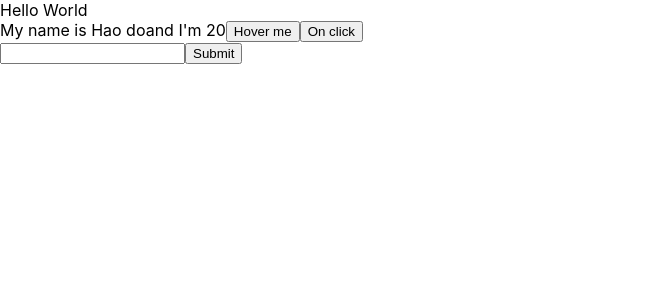
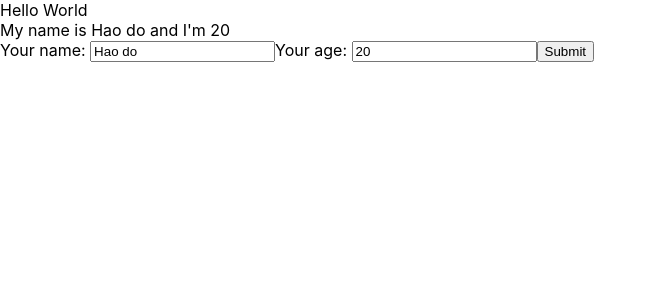
Before and after one commit to haodo04/ReactJS_Learn, a React (Create React App) app: page / in a window 1280 px wide. Shown: the top 300 px of the page, without its empty margins (0-657 px from the left). Built offline with nearby package versions, Linux system fonts and the light colour scheme.

Commit message:
nesting component

```diff
--- a/src/components/MyComponent.js
+++ b/src/components/MyComponent.js
@@ -1,51 +1,11 @@
 import React from "react";
+import UserInfo from "./UserInfo";
 
 class MyComponent extends React.Component {
-  state = {
-    name: "Hao do",
-    address: "HCM",
-    age: 20,
-  };
-
-  handleClick = (event) => {
-    console.log('>>> click me my button')
-
-    // merge state => react class
-    this.setState({
-        name: 'Hao ne',
-        age: Math.floor((Math.random() * 100) + 1)
-    })
-    console.log(this.state.name)
-  }
-
-  handleOnMouseEvent(event) {
-    console.log(event.pageX)
-  }
-
-  handleOnChangeInput = (event) => {
-    this.setState({
-        name: event.target.value
-    })
-  }
-
-  handleOnSubmit = (event) => {
-    event.preventDefault();
-    console.log(this.state)
-  }
-
   render() {
     return (
       <div>
-        My name is {this.state.name}
-        and I'm {this.state.age}
-        <button onMouseOver={this.handleOnMouseEvent}>Hover me</button>
-        <button onClick={this.handleClick}>On click</button>
-        <form onSubmit={(event) => this.handleOnSubmit(event)}>
-            <input type="text"
-                onChange={(event) => this.handleOnChangeInput(event)}
-            />
-            <button>Submit</button>
-        </form>
+        <UserInfo></UserInfo>
       </div>
     );
   }
--- /dev/null
+++ b/src/components/UserInfo.js
@@ -0,0 +1,50 @@
+import React from "react";
+
+class UserInfo extends React.Component {
+  state = {
+    name: "Hao do",
+    address: "HCM",
+    age: 20,
+  };
+
+  handleOnChangeInput = (event) => {
+    this.setState({
+      name: event.target.value,
+    });
+  };
+
+  handleOnChangeAge = (event) => {
+    this.setState({
+      age: event.target.value,
+    });
+  };
+
+  handleOnSubmit = (event) => {
+    event.preventDefault();
+    console.log(this.state);
+  };
+  render() {
+    return (
+      <div>
+      My name is {this.state.name} and I'm {this.state.age}
+        <form onSubmit={(event) => this.handleOnSubmit(event)}>
+          <label>Your name: </label>
+          <input
+            value={this.state.name}
+            type="text"
+            onChange={(event) => this.handleOnChangeInput(event)}
+          />
+          <label>Your age: </label>
+          <input
+            value={this.state.age}
+            type="text"
+            onChange={(event) => this.handleOnChangeAge(event)}
+          />
+          <button>Submit</button>
+        </form>
+      </div>
+    );
+  }
+}
+
+export default UserInfo;
```
